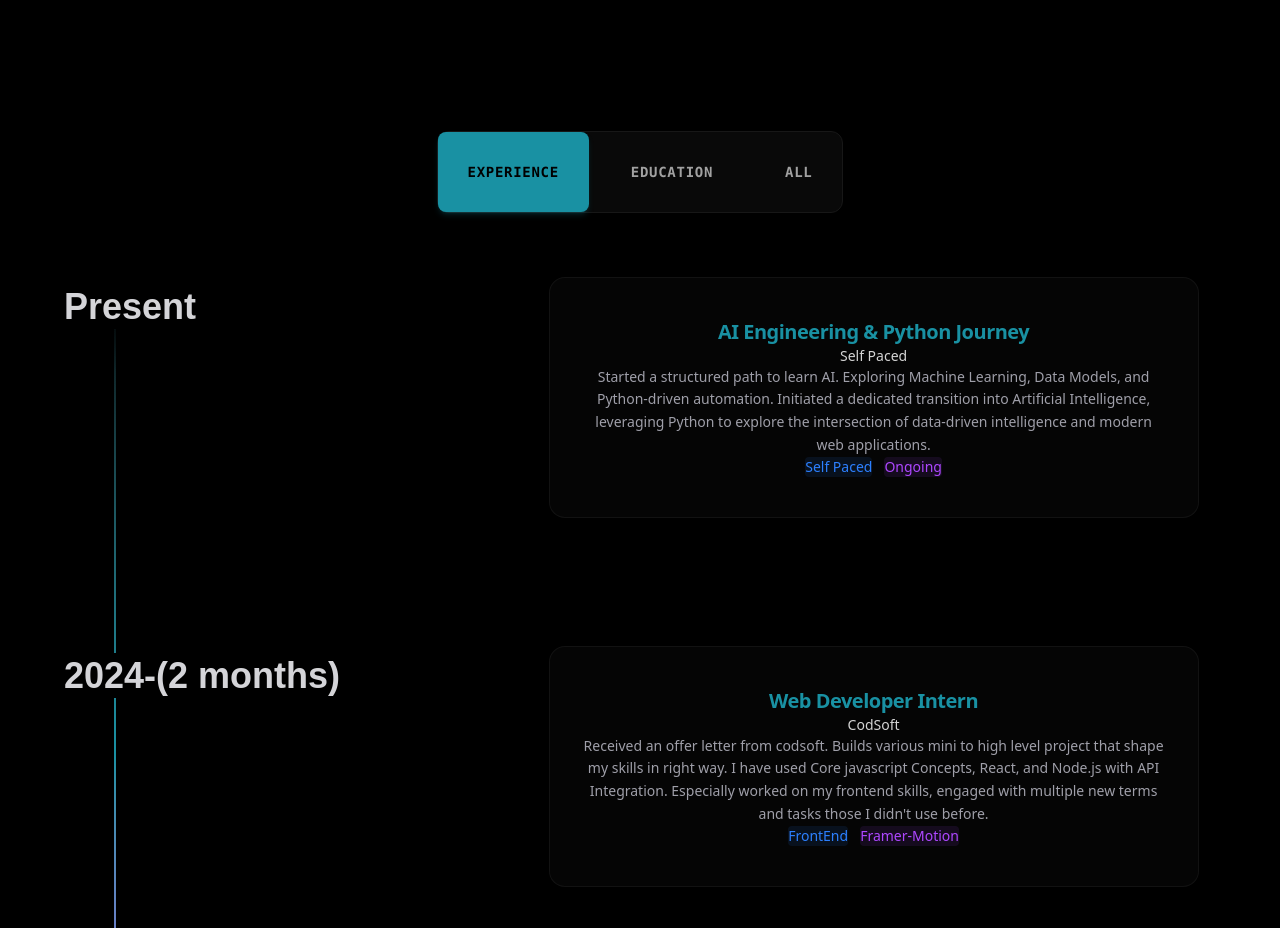
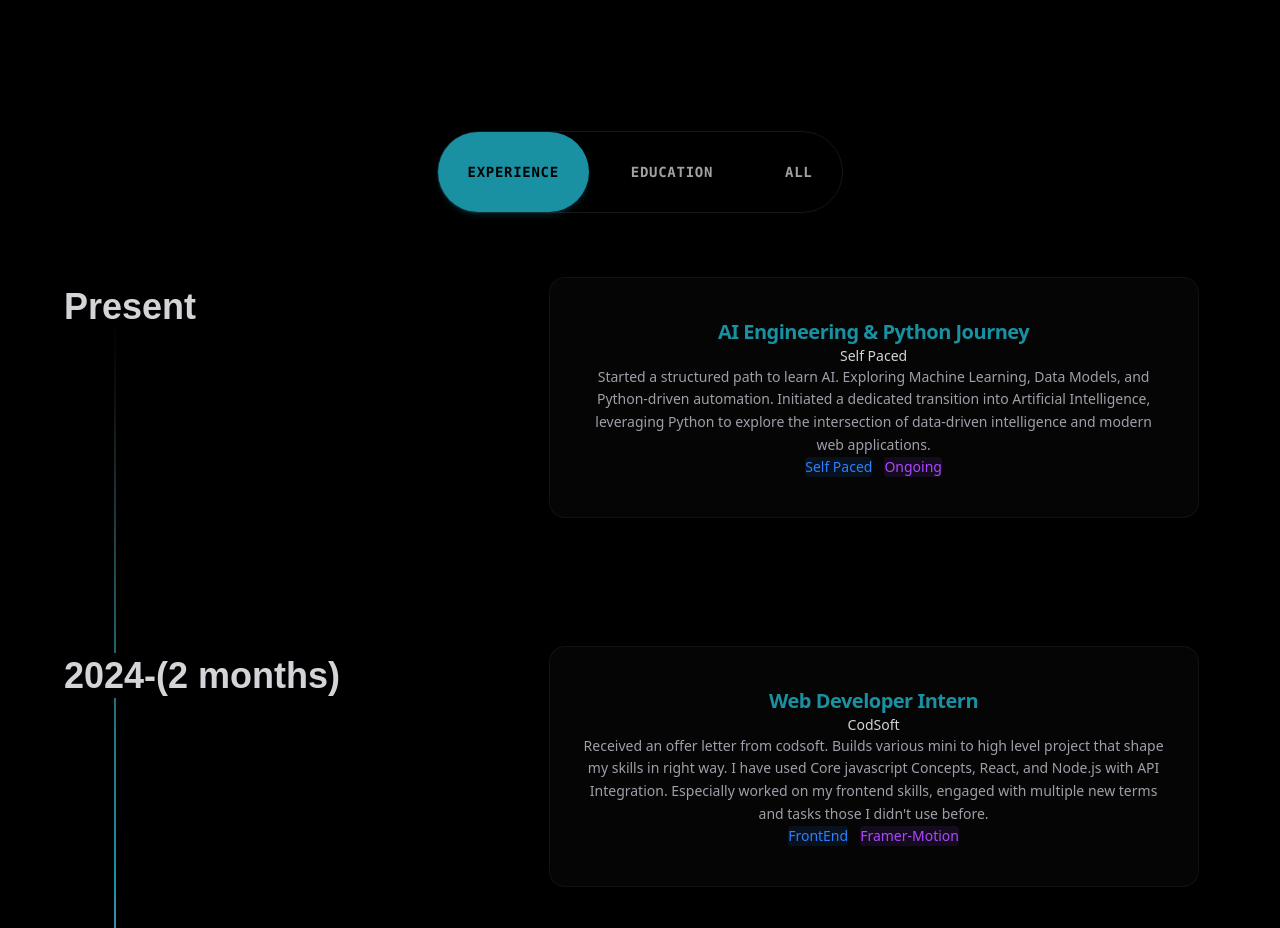
Before and after one commit to Abuzar448/Abuzar-Portfolio, a React (Vite) app: page / in a window 1280 px wide. Shown: the part 6520-7448 px from the top of the page. Built offline with nearby package versions, Linux system fonts and the light colour scheme; no server answers; a web font is replaced by a local one.

Commit message:
Added Styling to tracker rail and tab filter

```diff
--- a/index.html
+++ b/index.html
@@ -14,6 +14,7 @@
 <link rel="preconnect" href="https://fonts.gstatic.com" crossorigin>
 <link href="https://fonts.googleapis.com/css2?family=Climate+Crisis:YEAR@1979&display=swap" rel="stylesheet">
     <title>Abuzar Khan | Full Stack Developer</title>
+    <link rel="icon" type="image/x-icon" href="./public/projects/photo.jpg">
     <link
       rel="stylesheet"
       href="https://cdnjs.cloudflare.com/ajax/libs/font-awesome/6.7.2/css/all.min.css"
--- a/src/components/Education.jsx
+++ b/src/components/Education.jsx
@@ -103,15 +103,15 @@ const EducationPage = () => {
       </div>
 
       <div className="w-full flex justify-center items-center mb-4 px-4 z-30">
-        <div className="flex justify-center items-center gap-3 bg-neutral-950/90 border border-neutral-900 p-1.5 rounded-xl w-fit backdrop-blur-md relative">
+        <div className="flex justify-center items-center gap-3 bg-[black] border border-neutral-900 p-1.5 rounded-[50px] w-fit backdrop-blur-xl relative">
           {["experience", "education", "all"].map((tab) => (
             <button
               key={tab}
               onClick={() => setActiveTab(tab)}
-              className={`tab px-6 py-2 text-xs md:text-sm font-mono uppercase tracking-wider rounded-lg font-bold transition-all duration-300 ${
+              className={`tab px-6 py-2 text-xs md:text-sm font-mono uppercase tracking-wider rounded-[50px] font-bold transition-all  ease-in duration-300 cursor-pointer ${
                 activeTab === tab
                   ? "bg-[#1991a3] text-black shadow-md shadow-[#1991a3]/20"
-                  : "text-neutral-400 hover:text-white"
+                  : "text-neutral-400 hover:text-[#1991a3] hover:scale-120"
               }`}
             >
               {tab}
--- a/src/components/Timeline.jsx
+++ b/src/components/Timeline.jsx
@@ -77,7 +77,6 @@ export const Timeline = ({ data, activeTab }) => {
 
   return (
     <div id="education" className="w-full bg-black font-sans educationMain" ref={containerRef}>
-      <BackToTop />
       <div ref={ref} className="relative max-w-7xl mx-auto pb-20">
         <div className="grid grid-cols-1 gap-y-16 md:gap-y-32 w-full">
           {data.map((item, index) => (
@@ -152,14 +151,14 @@ export const Timeline = ({ data, activeTab }) => {
           ))}
         </div>
 
-        {/* Floating Gradient Tracker Rail (Unchanged Style Rules) */}
+
         <div
           style={{ height: height + "px" }}
-          className="absolute left-6 md:left-[50px] top-0 overflow-hidden w-[2px] bg-gradient-to-b from-transparent via-neutral-700 to-transparent [mask-image:linear-gradient(to_bottom,transparent_0%,black_10%,black_90%,transparent_100%)]"
+          className="absolute left-6 md:left-[50px] top-2 overflow-hidden w-[2px] bg-gradient-to-b from-transparent via-neutral-700 to-transparent [mask-image:linear-gradient(to_bottom,transparent_0%,black_10%,black_90%,transparent_100%)]"
         >
           <motion.div
             style={{ height: heightTransform, opacity: opacityTransform }}
-            className="absolute inset-x-0 top-0 w-[2px] bg-gradient-to-t from-purple-500 via-[#1991a3] to-transparent rounded-full shadow-[0_0_15px_rgba(59,130,246,0.5)]"
+            className="absolute inset-x-0 top-[120px] w-[2px] bg-gradient-to-t from-purple-500 via-[#1991a3] to-transparent rounded-full shadow-[0_0_15px_rgba(59,130,246,0.5)]"
           />
         </div>
       </div>
```
Also changed, not shown: public/projects/photo.jpg (added).
